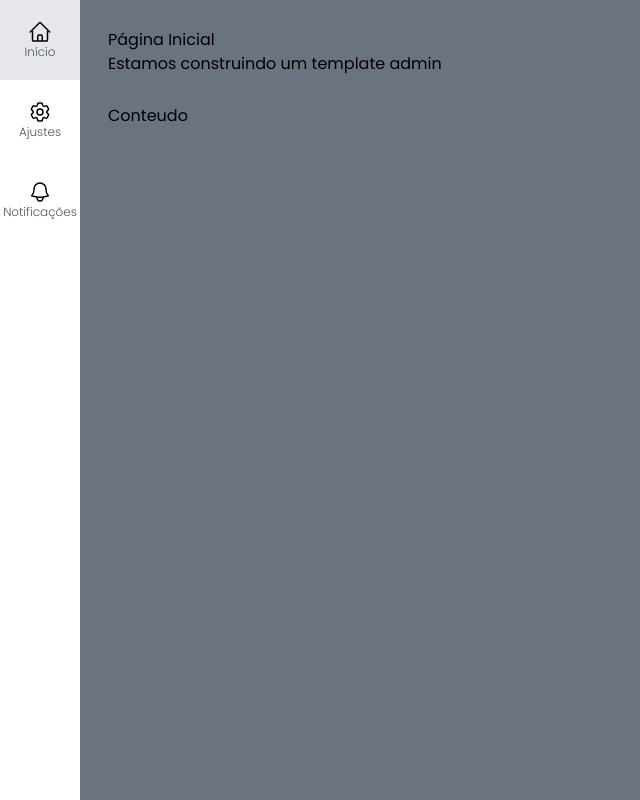
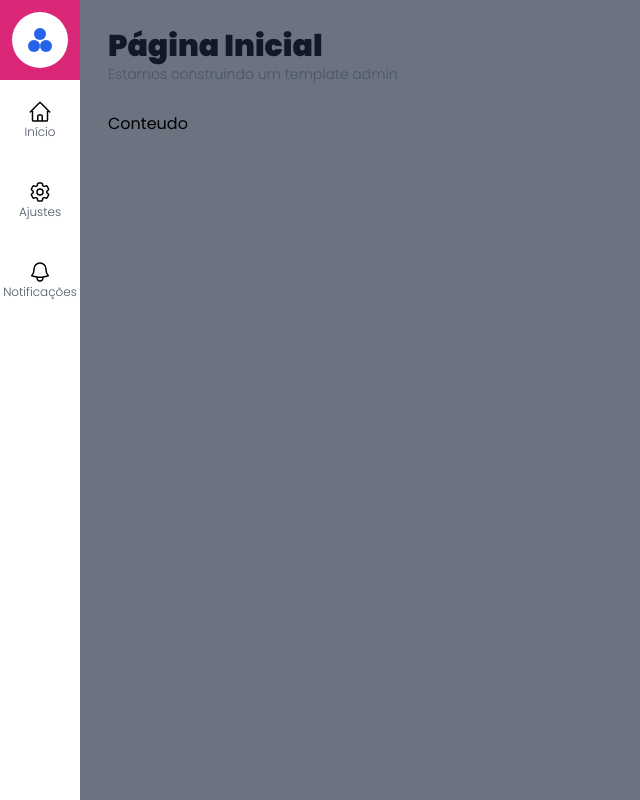
Before and after one commit to edcnogueira/template-admin, a Next.js app: page / in a window 1280 px wide. Shown: the whole page, without its empty margins (0-640 px from the left). Built offline with nearby package versions, Linux system fonts and the light colour scheme.

Commit message:
feat: cria espaço para logo.

```diff
--- /dev/null
+++ b/src/components/template/Logo.tsx
@@ -0,0 +1,18 @@
+export default function Logo() {
+  return (
+    <div
+      className={`
+        flex flex-col items-center justify-center
+        h-14 w-14 rounded-full
+        bg-white
+
+        `}
+    >
+      <div className="h-3 w-3 rounded-full bg-blue-600" />
+      <div className="flex">
+        <div className="h-3 w-3 rounded-full bg-blue-600" />
+        <div className="h-3 w-3 rounded-full bg-blue-600" />
+      </div>
+    </div>
+  );
+}
--- a/src/components/template/MenuLateral.tsx
+++ b/src/components/template/MenuLateral.tsx
@@ -1,9 +1,19 @@
 import { BellIcon, HomeIcon, SettingsIcon } from "../icons";
+import Logo from "./Logo";
 import MenuItem from "./MenuItem";
 
 export default function MenuLateral() {
   return (
     <aside>
+      <div
+        className={`
+        flex flex-col items-center justify-center
+        bg-pink-600
+        h-20 w-20
+      `}
+      >
+        <Logo />
+      </div>
       <ul>
         <MenuItem url="/" texto="Início" icone={HomeIcon} />
         <MenuItem url="/ajustes" texto="Ajustes" icone={SettingsIcon} />
--- a/src/components/template/Titulo.tsx
+++ b/src/components/template/Titulo.tsx
@@ -6,8 +6,21 @@ interface TitulolhoPros {
 export default function Titulo(props: TitulolhoPros) {
   return (
     <div>
-      <h1 className={``}>{props.titulo}</h1>
-      <h2 className={``}>{props.subtitulo}</h2>
+      <h1
+        className={`
+        font-black text-3xl
+        text-gray-900
+      `}
+      >
+        {props.titulo}
+      </h1>
+      <h2
+        className={`
+        font-light text-sm text-gray-600
+      `}
+      >
+        {props.subtitulo}
+      </h2>
     </div>
   );
 }
```
